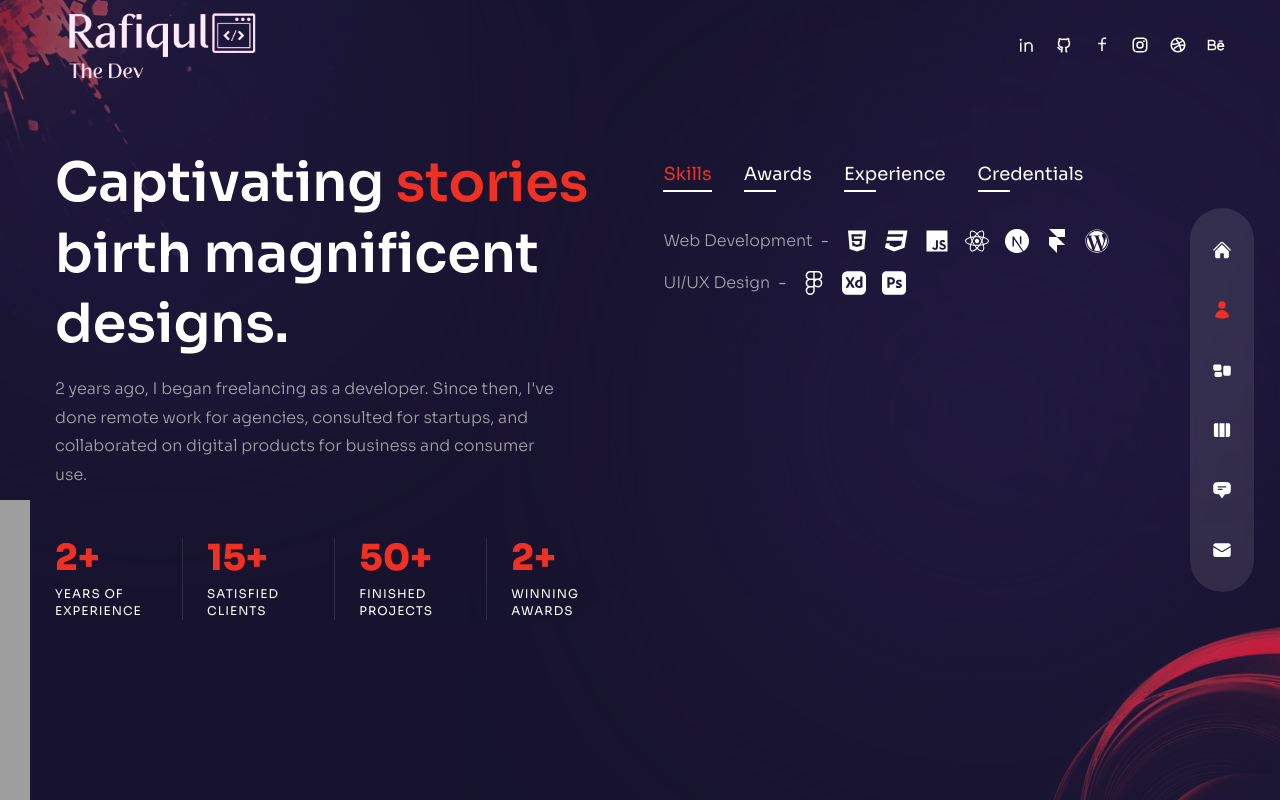
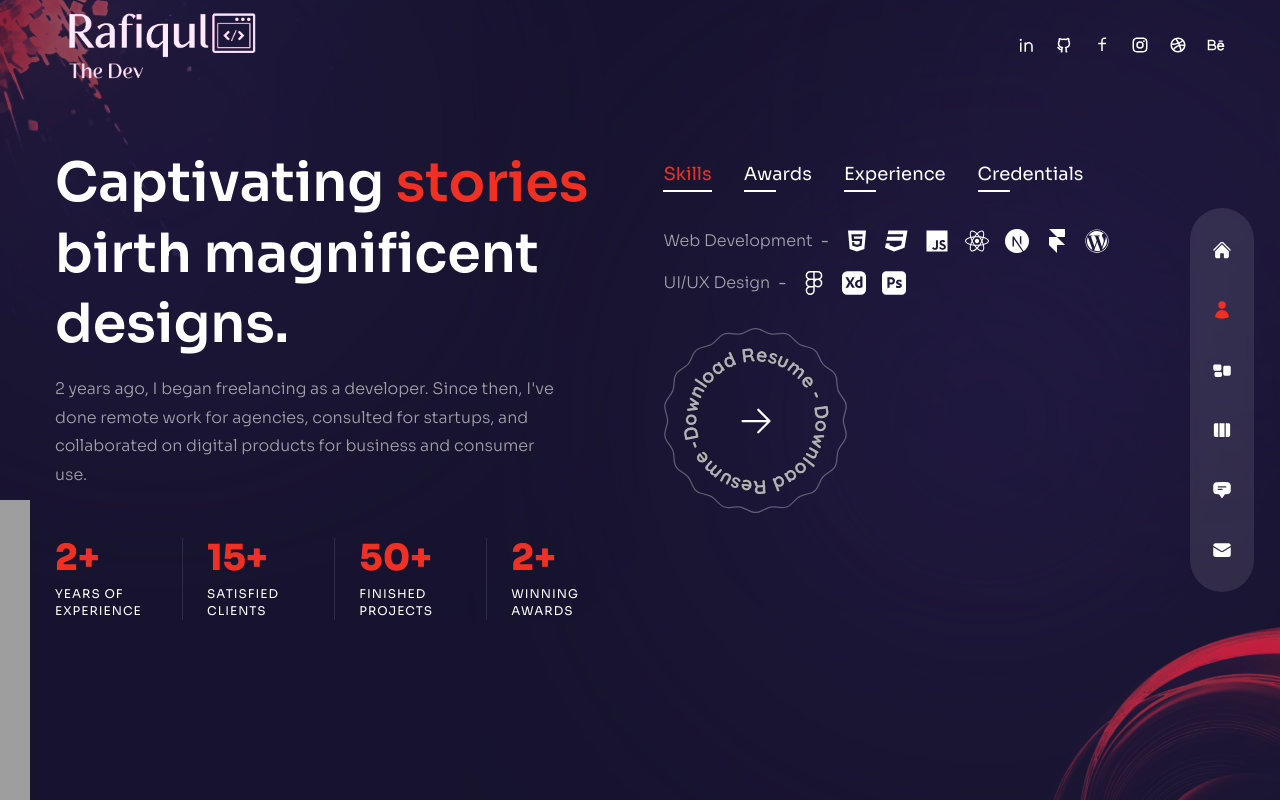
Before and after one commit to Mr-Rafiqul-Islam/portfolio-using-nextjs, a Next.js app: page /about in a window 1280 px wide. Built offline with nearby package versions, Linux system fonts and the light colour scheme; grey boxes are pictures that could not be loaded.

Commit message:
Resume Button Added

```diff
--- /dev/null
+++ b/components/ResumeBtn.js
@@ -0,0 +1,31 @@
+// next image
+import Image from "next/image";
+
+// next link
+import Link from "next/link";
+
+// icons
+import { HiArrowRight } from "react-icons/hi2";
+
+const ResumeBtn = () => {
+  return (
+    <div className="mx-auto xl:mx-0 ">
+      <Link
+        href={"/Mr. Rafiqul's CV.pdf"}
+        className="relative w-[100px] h-[100px] md:w-[150px] md:h-[150px] xl:w-[185px] xl:h-[185px] flex justify-center items-center bg-circleStar bg-cover bg-center bg-no-repeat group z-10"
+      >
+        <Image
+          src={"/rounded-text2.png"}
+          width={170}
+          height={170}
+          alt="projects"
+          className="animate-spin-slow w-full h-full max-w-[170px] max-h-[170px]"
+        />
+
+        <HiArrowRight className="absolute text-3xl md:text-4xl md:group-hover:translate-x-2 trasition-all duration-300" />
+      </Link>
+    </div>
+  );
+};
+
+export default ResumeBtn;
--- a/pages/about/index.js
+++ b/pages/about/index.js
@@ -28,6 +28,7 @@ import { fadeIn } from "../../variants";
 
 // counter
 import CountUp from "react-countup";
+import ResumeBtn from "../../components/ResumeBtn";
 
 //  data
 const aboutData = [
@@ -117,11 +118,13 @@ const About = () => {
       >
         <Avatar />
       </motion.div>
+
+      {/* about page content */}
       <div
         className="container mx-auto h-full flex flex-col items-center xl:flex-row
       gap-x-6"
       >
-        {/* text */}
+        {/* text & column-1*/}
         <div className="flex-1 flex flex-col justify-center">
           <motion.h2
             variants={fadeIn("right", 0.2)}
@@ -193,7 +196,7 @@ const About = () => {
           </motion.div>
         </div>
 
-        {/* info */}
+        {/* info & column-2*/}
         <motion.div
           variants={fadeIn("left", 0.4)}
           initial="hidden"
@@ -237,6 +240,9 @@ const About = () => {
               </div>
             ))}
           </div>
+          <div className="mx-auto xl:mx-0 mt-2">
+            <ResumeBtn/>
+          </div>
         </motion.div>
       </div>
     </div>
--- a/pages/index.js
+++ b/pages/index.js
@@ -32,8 +32,7 @@ const Home = () => {
             exit="hidden"
             className="max-w-sm xl:max-w-xl mx-auto xl:mx-0 mb-10 xl:mb-16"
           >
-            lorem ipsum dolor sit amet, consectetur adipiscing elit.lorem ipsum
-            dolor sit amet, consectetur adipiscing elit.lorem ipsum dolor sit
+            Hi, I'm Md. Rafiqul Islam! I'm a web developer with a good amount of experience and knowledge. I really enjoy creating websites that look great and are easy to use. I've been doing this for a few years now and have become skilled in the different parts of web development.
           </motion.p>
           {/* btn */}
           <div className="flex justify-center xl:hidden relative">
```
Also changed, not shown: public/rounded-text2.png (added), 1 other file (tests, documents, lock files or other folders).
